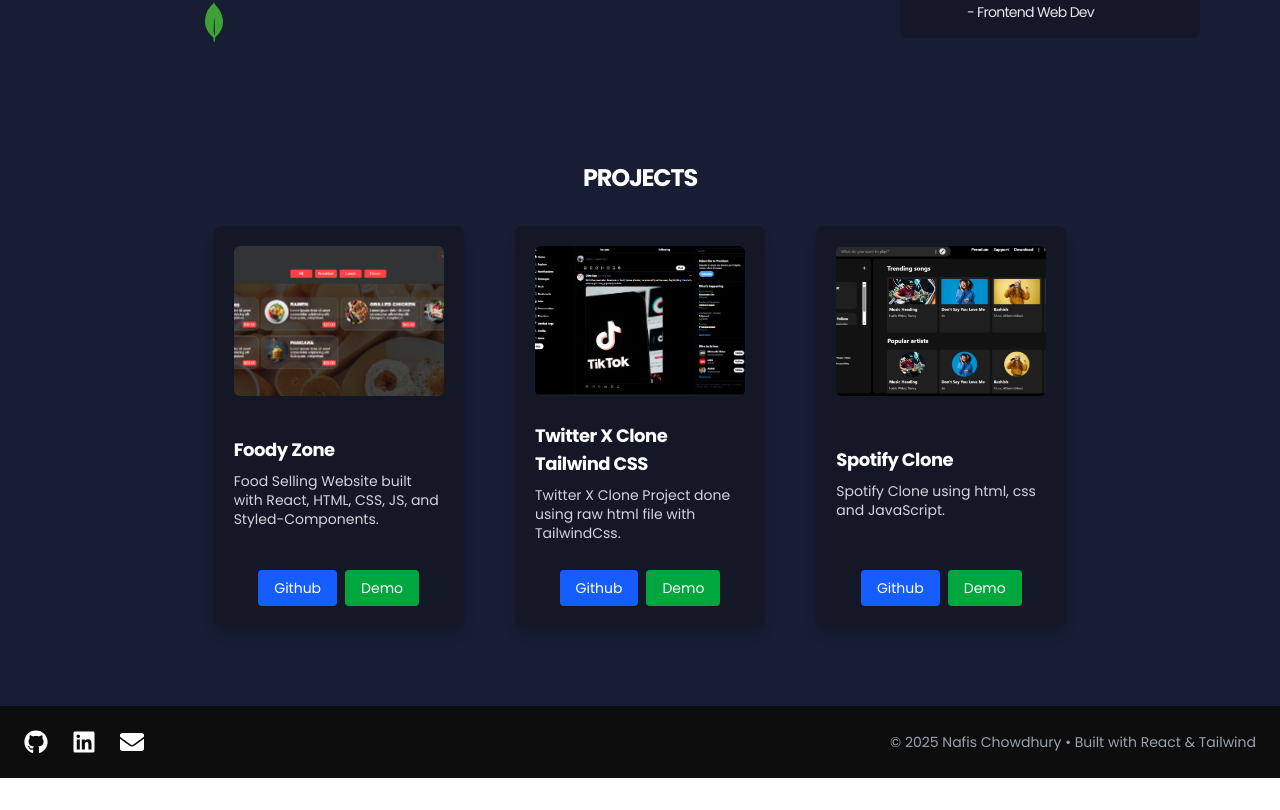
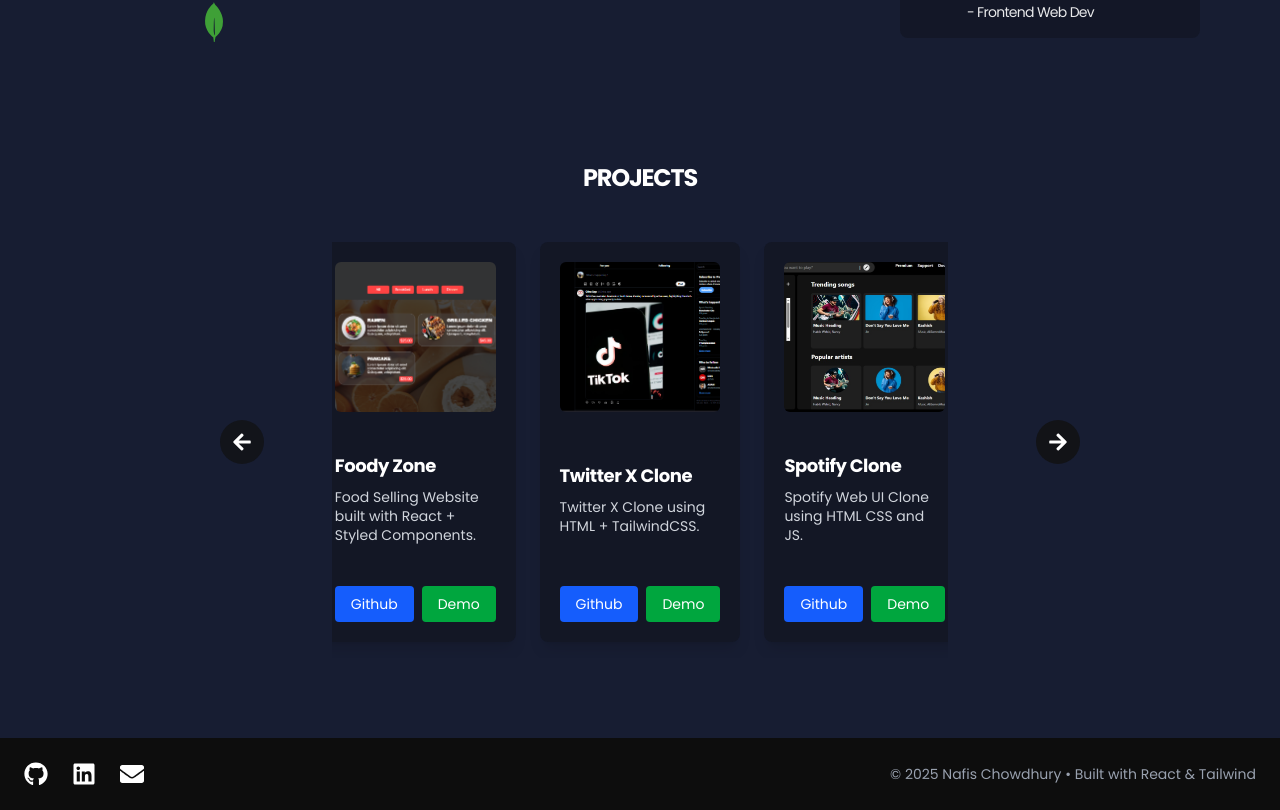
Before and after one commit to A-Nafis-Ch/MY_PORTFOLIO, a React (Vite) app: page / in a window 1280 px wide. Shown: the part 1702-2512 px from the top of the page. Before the commit the page ends 2480 px from the top, so only its background shows below. Built offline with nearby package versions, Linux system fonts and the light colour scheme; a web font is replaced by a local one.

Commit message:
project card modified

```diff
--- a/src/components/About/About.jsx
+++ b/src/components/About/About.jsx
@@ -26,7 +26,7 @@
             <h1 className="font-bold tracking-tight text-base md:text-xl flex items-center justify-center">
               Frontend Developer
             </h1>
-            <p className="text-sm md:text-lg tracking-tighter text-gray-300">
+            <p className="text-sm md:text-lg tracking-tighter text-gray-300 text-center">
               Detail-oriented and self-motivated Frontend Developer with a
               background in IT infrastructure and support. Proficient in modern
               web technologies including HTML, CSS, JavaScript, Tailwind CSS,
--- a/src/components/Projects/Projects.jsx
+++ b/src/components/Projects/Projects.jsx
@@ -1,25 +1,82 @@
-import React from 'react'
-import ProjectCard from './ProjectCard'
+import React, { useRef } from "react";
+import ProjectCard from "./ProjectCard";
+import { FaArrowLeft, FaArrowRight } from "react-icons/fa";
 
 const Projects = () => {
+  const sliderRef = useRef(null);
+
+  const slideLeft = () => {
+    sliderRef.current.scrollBy({ left: -300, behavior: "smooth" });
+  };
+
+  const slideRight = () => {
+    sliderRef.current.scrollBy({ left: 300, behavior: "smooth" });
+  };
+
   return (
-    <div id="Projects" className="text-white w-full md:w-3/4 mx-auto p-5 md:p-10">
-
-      {/* Section Heading */}
+    <div
+      id="Projects"
+      className="text-white w-full md:w-3/4 mx-auto p-5 md:p-10"
+    >
       <h1 className="text-lg md:text-2xl font-bold tracking-tighter text-center mb-8">
         PROJECTS
       </h1>
 
-      {/* Project Cards Container */}
-      <div className="grid grid-cols-2 lg:grid-cols-3 gap-6 place-items-center">
-        <ProjectCard title="Foody Zone" img="/Food Website/HomePage.png" desc="Food Selling Website built with React, HTML, CSS, JS, and Styled-Components." srcCode="https://github.com/A-Nafis-Ch/Foody-Zone-Website-Project.git" demo="#" />
-        <ProjectCard title="Twitter X Clone Tailwind CSS" img="/Twitter X Clone/Twitter_X.png" desc="Twitter X Clone Project done using raw html file with TailwindCss." srcCode="https://github.com/A-Nafis-Ch/Twitter-X-Clone-" demo="#"  />
-        <ProjectCard title="Spotify Clone" img="/Spotify Clone/Spotify_Template.jpg" desc="Spotify Clone using html, css and JavaScript." srcCode="https://github.com/A-Nafis-Ch/Spotify__Clone_Website.git" demo="#"  />
-        {/* add more <ProjectCard /> as needed */}
+      {/* Carousel Container */}
+      <div className="relative w-full flex items-center justify-center">
+        {/* Left Arrow */}
+        <button
+          onClick={slideLeft}
+          className="absolute left-2 md:left-5 z-50 bg-[#111]/70 p-3 rounded-full cursor-pointer"
+        >
+          <FaArrowLeft size={20} />
+        </button>
+
+        {/* Cards Slider */}
+        <div
+          ref={sliderRef}
+          className="flex overflow-x-auto gap-6 scroll-smooth no-scrollbar mx-auto w-[90%] md:w-[70%] justify-center py-4"
+        >
+          <ProjectCard
+            title="Foody Zone"
+            img="/Food Website/HomePage.png"
+            desc="Food Selling Website built with React + Styled Components."
+            srcCode="https://github.com/A-Nafis-Ch/Foody-Zone-Website-Project.git"
+            demo="#"
+          />
+
+          <ProjectCard
+            title="Twitter X Clone"
+            img="/Twitter X Clone/Twitter_X.png"
+            desc="Twitter X Clone using HTML + TailwindCSS."
+            srcCode="https://github.com/A-Nafis-Ch/Twitter-X-Clone-"
+            demo="https://a-nafis-ch.github.io/Twitter-X-Clone/"
+          />
+
+          <ProjectCard
+            title="Spotify Clone"
+            img="/Spotify Clone/Spotify_Template.jpg"
+            desc="Spotify Web UI Clone using HTML CSS and JS."
+            srcCode="https://github.com/A-Nafis-Ch/Spotify__Clone_Website.git"
+            demo="#"
+          />
+
+
+
+
+          {/* You can add more cards here */}
+        </div>
+
+        {/* Right Arrow */}
+        <button
+          onClick={slideRight}
+          className="absolute right-0 top-1/2 -translate-y-1/2 bg-[#111]/80 p-3 rounded-full cursor-pointer"
+        >
+          <FaArrowRight size={20} />
+        </button>
       </div>
+    </div>
+  );
+};
 
-    </div>
-  )
-}
-
-export default Projects
+export default Projects;
--- a/src/index.css
+++ b/src/index.css
@@ -9,3 +9,10 @@
 *{
     scroll-behavior: smooth;
 }
+
+.no-scrollbar::-webkit-scrollbar {
+  display: none;
+}
+.no-scrollbar {
+  scrollbar-width: none;
+}
```
